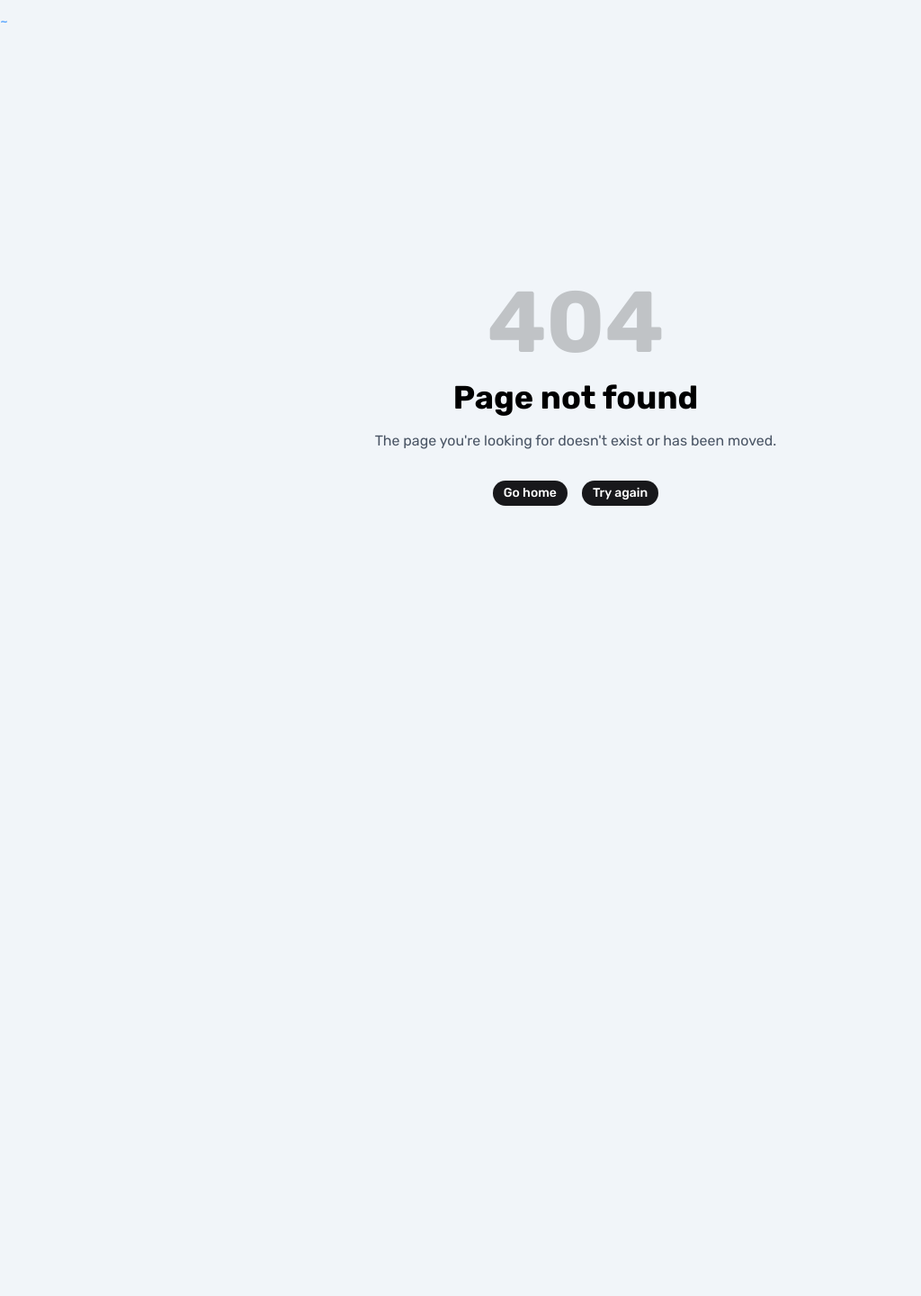
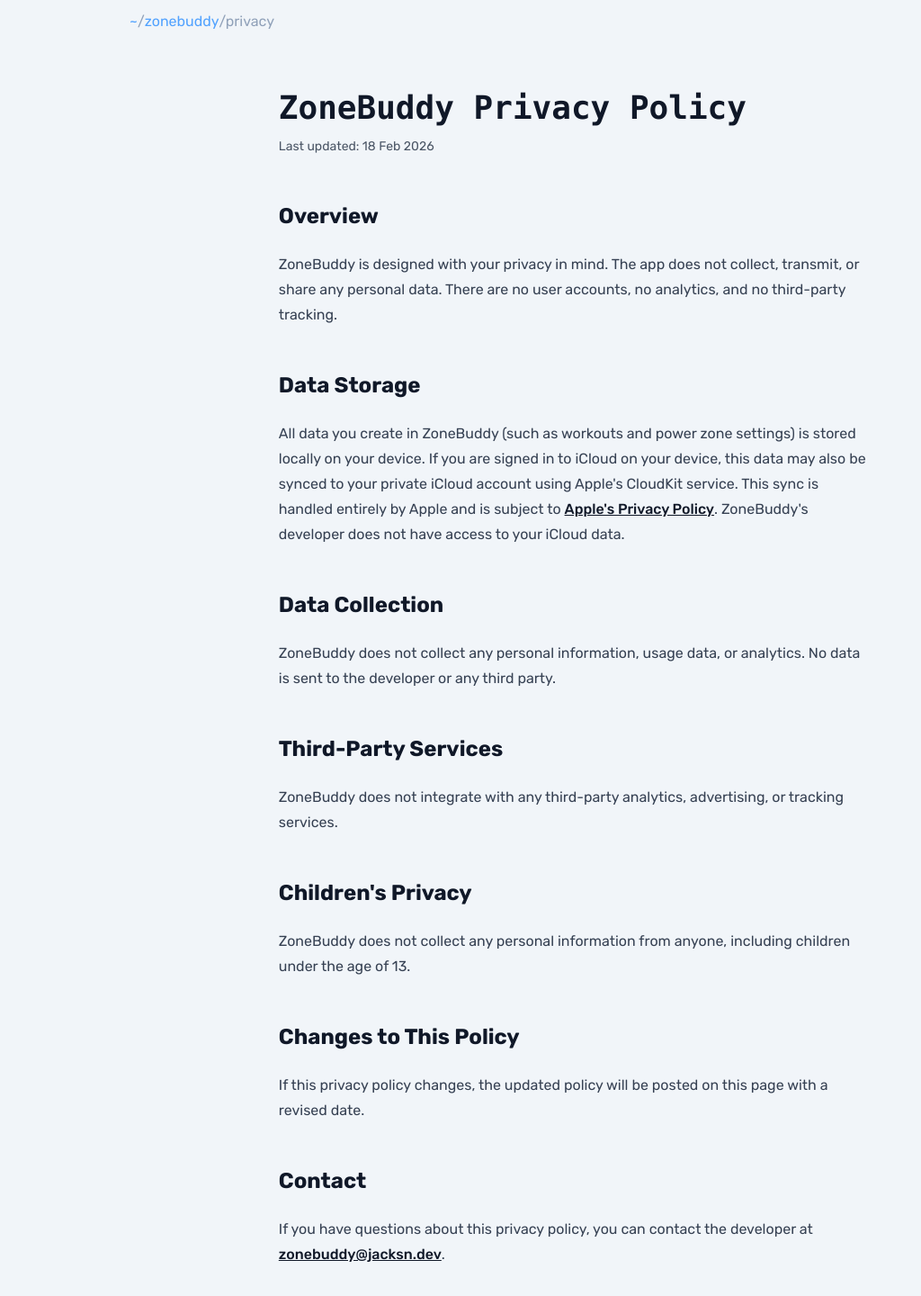
Before and after one commit to jacksonwelsh/jacksonwel.sh, a SvelteKit app: page /zonebuddy/privacy in a window 1280 px wide. Before the commit this address had no page. Shown: the top 1440 px of the page at 90% size, without its empty margins (0-1024 px from the left). Before the commit the page ends 836 px from the top, so only its background shows below. Built offline with nearby package versions, Linux system fonts and the light colour scheme; a web font is replaced by a local one.

Commit message:
add zonebuddy

```diff
--- /dev/null
+++ b/src/routes/zonebuddy/+page.svelte
@@ -0,0 +1,63 @@
+<script lang="ts">
+	import Divider from '$lib/divider.svelte';
+</script>
+
+<svelte:head>
+	<title>ZoneBuddy | Jackson Welsh</title>
+	<meta
+		name="description"
+		content="ZoneBuddy — a companion app for Power Zone training on any stationary bike."
+	/>
+</svelte:head>
+
+<article class="container mx-auto sm:px-4 lg:max-w-5xl">
+	<div class="text-left mt-3 text-slate-400 print:hidden flex">
+		<a href="/" class="text-blue-400 hover:underline">~</a>
+		/zonebuddy
+	</div>
+
+	<main class="mx-auto px-2 md:px-0 my-16">
+		<h1 class="text-6xl font-mono-bold font-mono mb-2">ZoneBuddy</h1>
+		<p class="text-lg font-mono-light font-mono text-teal-800 dark:text-teal-200 mb-12">
+			Power Zone training for any stationary bike.
+		</p>
+
+		<section class="mb-16">
+			<h2 class="text-2xl font-mono font-mono-semibold mb-4">What is it?</h2>
+			<p class="text-lg leading-relaxed max-w-prose">
+				ZoneBuddy lets you build custom Power Zone workouts and ride them on your Peloton bike in
+				Just Ride mode. Set your zones, arrange your intervals, and let the app guide you through
+				each one with audio cues and a live timer.
+			</p>
+		</section>
+
+		<!-- Screenshot showcase -->
+		<section class="mb-16 grid grid-cols-1 md:grid-cols-2 gap-8 items-center">
+			<div
+				class="aspect-[9/19.5] bg-slate-100 dark:bg-slate-800 rounded-2xl flex items-center justify-center border border-slate-200 dark:border-slate-700"
+			>
+				<span class="text-slate-400 dark:text-slate-500 text-sm font-mono">screenshot</span>
+			</div>
+			<div
+				class="aspect-[9/19.5] bg-slate-100 dark:bg-slate-800 rounded-2xl flex items-center justify-center border border-slate-200 dark:border-slate-700"
+			>
+				<span class="text-slate-400 dark:text-slate-500 text-sm font-mono">screenshot</span>
+			</div>
+		</section>
+
+		<section class="mb-16">
+			<h2 class="text-2xl font-mono font-mono-semibold mb-4">Features</h2>
+			<ul class="list-dash list-inside ml-6 -indent-3 space-y-2 text-lg max-w-prose">
+				<li>Build workouts with custom intervals and power zones</li>
+				<li>Audio cues announce zone changes so you can stay focused on the ride</li>
+				<li>Syncs across your devices with iCloud</li>
+				<li>Share workouts with friends</li>
+				<li>Designed for iOS 26 with Liquid Glass</li>
+			</ul>
+		</section>
+
+		<footer class="text-sm text-slate-500 dark:text-slate-400 font-mono-light font-mono">
+			<a href="/zonebuddy/privacy" class="text-blue-400 hover:underline">Privacy Policy</a>
+		</footer>
+	</main>
+</article>
--- /dev/null
+++ b/src/routes/zonebuddy/privacy/+page.svelte
@@ -0,0 +1,62 @@
+<svelte:head>
+	<title>ZoneBuddy Privacy Policy | Jackson Welsh</title>
+</svelte:head>
+
+<article class="container mx-auto sm:px-4 lg:max-w-5xl">
+	<div class="text-left mt-3 text-slate-400 print:hidden flex">
+		<a href="/" class="text-blue-400 hover:underline">~</a>
+		/<a href="/zonebuddy" class="text-blue-400 hover:underline">zonebuddy</a>/privacy
+	</div>
+	<main class="mx-auto px-2 md:px-0 my-16 prose dark:prose-invert">
+		<h1 class="font-mono mb-2">ZoneBuddy Privacy Policy</h1>
+		<time class="text-sm text-gray-600 dark:text-gray-400" datetime="2026-02-18"
+			>Last updated: 18 Feb 2026</time
+		>
+
+		<h2>Overview</h2>
+		<p>
+			ZoneBuddy is designed with your privacy in mind. The app does not collect, transmit, or share
+			any personal data. There are no user accounts, no analytics, and no third-party tracking.
+		</p>
+
+		<h2>Data Storage</h2>
+		<p>
+			All data you create in ZoneBuddy (such as workouts and power zone settings) is stored locally
+			on your device. If you are signed in to iCloud on your device, this data may also be synced to
+			your private iCloud account using Apple's CloudKit service. This sync is handled entirely by
+			Apple and is subject to
+			<a href="https://www.apple.com/legal/privacy/">Apple's Privacy Policy</a>. ZoneBuddy's
+			developer does not have access to your iCloud data.
+		</p>
+
+		<h2>Data Collection</h2>
+		<p>
+			ZoneBuddy does not collect any personal information, usage data, or analytics. No data is sent
+			to the developer or any third party.
+		</p>
+
+		<h2>Third-Party Services</h2>
+		<p>
+			ZoneBuddy does not integrate with any third-party analytics, advertising, or tracking
+			services.
+		</p>
+
+		<h2>Children's Privacy</h2>
+		<p>
+			ZoneBuddy does not collect any personal information from anyone, including children under the
+			age of 13.
+		</p>
+
+		<h2>Changes to This Policy</h2>
+		<p>
+			If this privacy policy changes, the updated policy will be posted on this page with a revised
+			date.
+		</p>
+
+		<h2>Contact</h2>
+		<p>
+			If you have questions about this privacy policy, you can contact the developer at
+			<a href="mailto:zonebuddy@jacksn.dev">zonebuddy@jacksn.dev</a>.
+		</p>
+	</main>
+</article>
```
